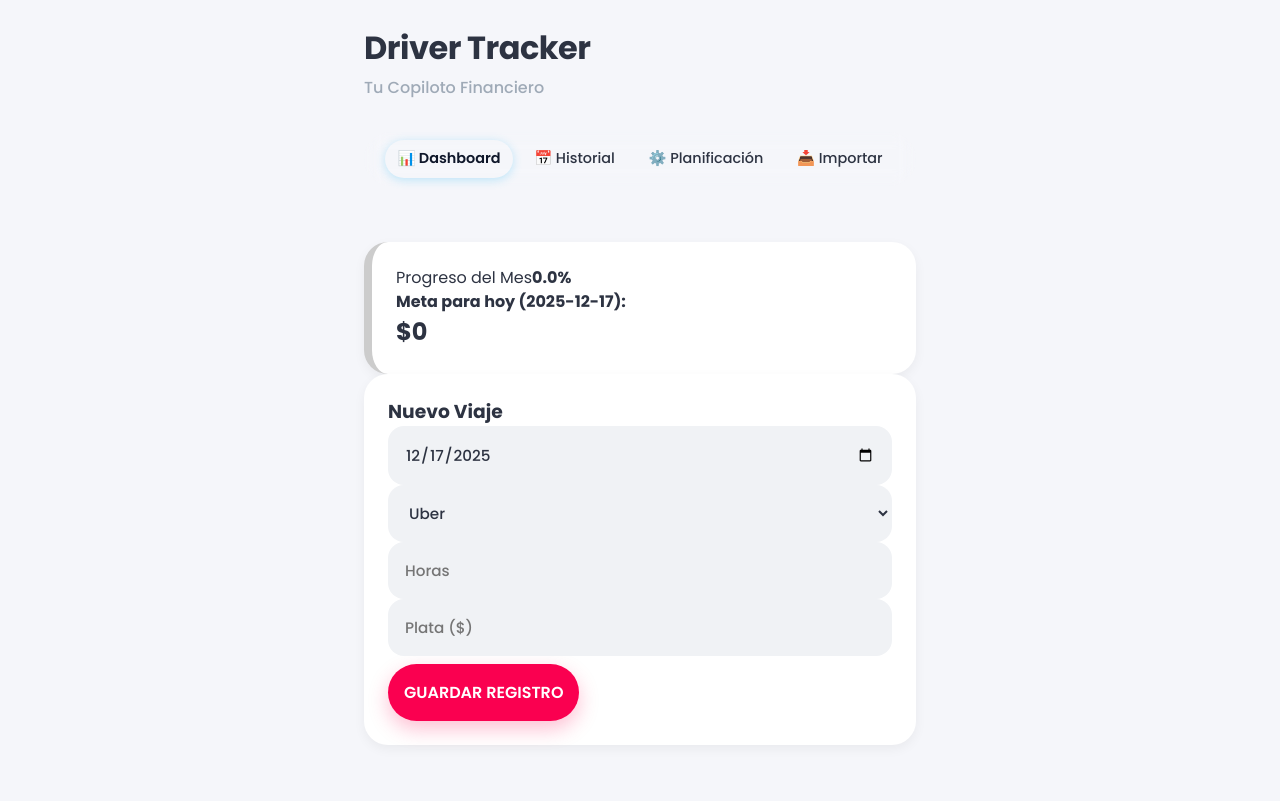
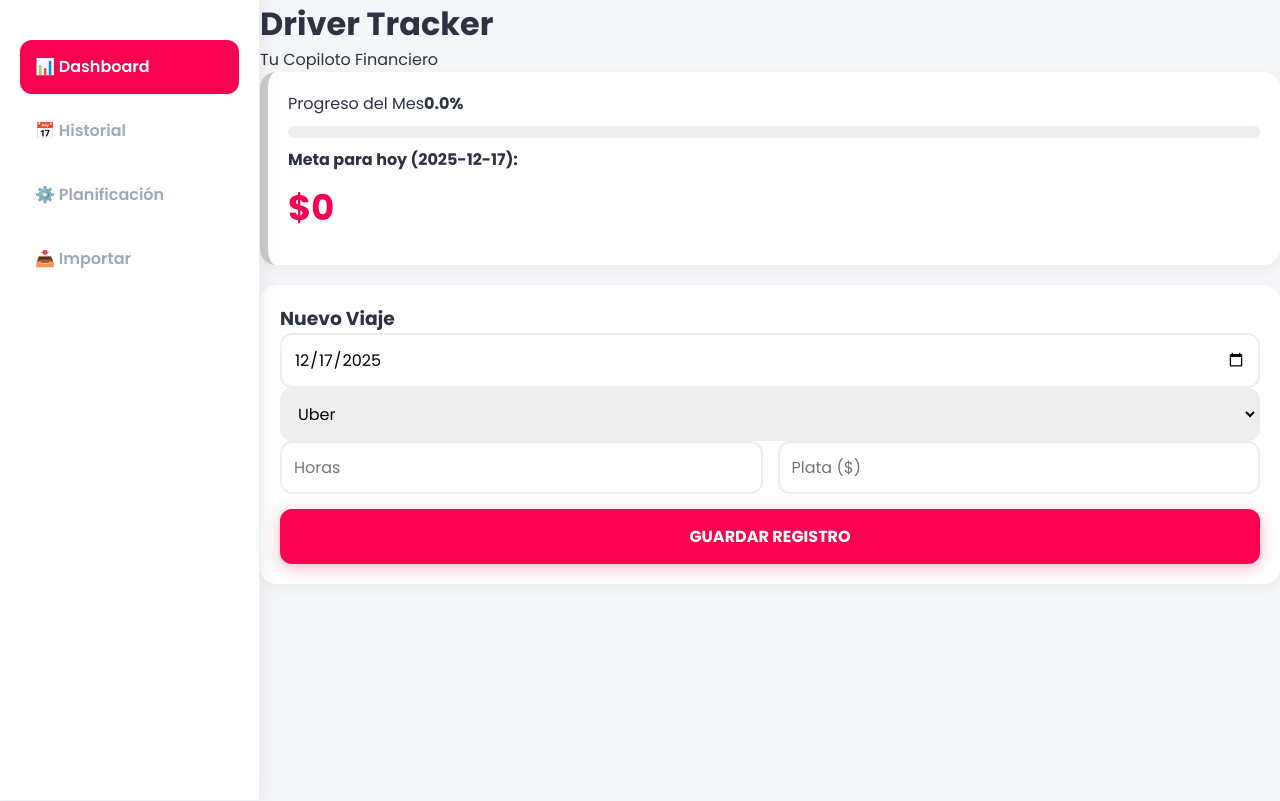
Before and after one commit to nico1745sanmiguel-cmd/driver-tracker, a React (Vite) app: page / in a window 1280 px wide. Built offline with nearby package versions, Linux system fonts and the light colour scheme; no server answers; the database is empty.

Commit message:
Agrego lógica de metas dinámicas y

```diff
--- a/src/App.css
+++ b/src/App.css
@@ -1,552 +1,196 @@
-#root {
-  max-width: 600px;
-  /* Mobile first feel */
-  margin: 0 auto;
-  padding: 1.5rem;
-  width: 100%;
+/* --- Identidad de Marca y Variables --- */
+:root {
+  --primary: #FA0050;
+  /* Rojo vibrante tipo Pedidos */
+  --primary-dark: #cc0041;
+  --bg-app: #F5F6FA;
+  --bg-card: #FFFFFF;
+  --text-main: #2d3342;
+  --text-muted: #9faab7;
+
+  /* Colores de Plataformas */
+  --uber: #000000;
+  --didi: #ff7d00;
+  --cabify: #6824d5;
+  --indriver: #1fba45;
+
+  /* Tokens de UI */
+  --radius-xl: 24px;
+  --radius-lg: 16px;
+  --radius-md: 12px;
+  --shadow-sm: 0 4px 12px rgba(0, 0, 0, 0.05);
+  --shadow-md: 0 8px 24px rgba(0, 0, 0, 0.08);
 }
 
-.container {
+/* --- Base --- */
+* {
+  box-sizing: border-box;
+  margin: 0;
+  padding: 0;
+}
+
+body {
+  background-color: var(--bg-app);
+  color: var(--text-main);
+  font-family: 'Poppins', sans-serif;
+  padding-bottom: 80px;
+  /* Espacio para la barra inferior en móvil */
+}
+
+/* --- Navegación Inferior (Mobile First) --- */
+.main-nav {
+  background-color: var(--bg-card);
+  border-top: 1px solid #eee;
+  position: fixed;
+  bottom: 0;
+  left: 0;
+  width: 100%;
+  display: flex;
+  justify-content: space-around;
+  padding: 12px 0;
+  z-index: 1000;
+  box-shadow: 0 -4px 20px rgba(0, 0, 0, 0.08);
+}
+
+.nav-item {
+  text-decoration: none;
+  color: var(--text-muted);
   display: flex;
   flex-direction: column;
-  gap: 1.5rem;
-  padding-bottom: 2rem;
+  align-items: center;
+  font-size: 0.7rem;
+  font-weight: 600;
+  transition: all 0.3s ease;
 }
 
-.header {
-  text-align: left;
-  margin-bottom: 0.5rem;
-}
-
-.header h1 {
-  font-size: 2rem;
-  font-weight: 700;
-  color: var(--text-main);
-  letter-spacing: -0.5px;
-}
-
-.subtitle {
-  color: var(--text-muted);
-  margin-top: 0.25rem;
-  font-weight: 500;
-}
-
-/* Grids */
-.stats-grid {
-  display: grid;
-  grid-template-columns: repeat(3, 1fr);
-  gap: 0.75rem;
-}
-
-.main-content {
-  display: flex;
-  flex-direction: column;
-  gap: 1.5rem;
-}
-
-/* Cards */
-.card {
-  padding: 1.5rem;
-  border-radius: var(--radius-xl);
-  background: var(--bg-card);
-  box-shadow: var(--shadow-sm);
-  border: none;
-  transition: transform 0.2s, box-shadow 0.2s;
-}
-
-.card:hover {
-  transform: translateY(-2px);
-  box-shadow: var(--shadow-md);
-}
-
-.stat-card {
-  padding: 1rem;
-  text-align: center;
-  display: flex;
-  flex-direction: column;
-  justify-content: center;
-  align-items: center;
-}
-
-.stat-card h3 {
-  font-size: 0.75rem;
-  color: var(--text-muted);
-  text-transform: uppercase;
-  letter-spacing: 0.5px;
-  margin-bottom: 0.25rem;
-}
-
-.stat-value {
-  font-size: 1.25rem;
-  font-weight: 700;
-  color: var(--text-main);
-}
-
-.text-accent {
+.nav-item.active {
   color: var(--primary);
 }
 
-/* Form Styles */
-.shift-form {
-  display: flex;
-  flex-direction: column;
-  gap: 1.25rem;
-  margin-top: 1rem;
+.nav-icon {
+  font-size: 1.5rem;
+  margin-bottom: 4px;
 }
 
-.form-group {
-  display: flex;
-  flex-direction: column;
-  gap: 0.5rem;
+/* --- Layout de Escritorio --- */
+@media (min-width: 768px) {
+  body {
+    padding-bottom: 0;
+    padding-left: 260px;
+    /* Espacio para sidebar */
+  }
+
+  .main-nav {
+    top: 0;
+    bottom: auto;
+    left: 0;
+    width: 260px;
+    height: 100vh;
+    flex-direction: column;
+    justify-content: flex-start;
+    padding: 40px 20px;
+    border-right: 1px solid #eee;
+    border-top: none;
+  }
+
+  .nav-item {
+    flex-direction: row;
+    padding: 15px;
+    font-size: 1rem;
+    border-radius: var(--radius-md);
+    margin-bottom: 10px;
+  }
+
+  .nav-item:hover {
+    background-color: #fff0f5;
+    color: var(--primary);
+  }
+
+  .nav-item.active {
+    background-color: var(--primary);
+    color: white;
+  }
+
+  .nav-icon {
+    margin-right: 15px;
+    margin-bottom: 0;
+  }
 }
 
-.form-row {
-  display: grid;
-  grid-template-columns: 1fr 1fr;
-  gap: 1rem;
+/* --- Componentes Globales (Cards, Progresos) --- */
+.card {
+  background: var(--bg-card);
+  border-radius: var(--radius-lg);
+  padding: 20px;
+  box-shadow: var(--shadow-sm);
+  margin-bottom: 20px;
 }
 
-label {
-  font-size: 0.85rem;
-  color: var(--text-main);
-  font-weight: 600;
+.progress-bar-bg {
+  background: #eee;
+  height: 12px;
+  border-radius: 10px;
+  overflow: hidden;
+  margin: 10px 0;
 }
 
-input,
-select {
-  padding: 1rem;
-  border-radius: var(--radius-lg);
-  background: #f0f2f5;
-  border: 1px solid transparent;
-  color: var(--text-main);
-  font-size: 0.95rem;
-  font-weight: 500;
-  transition: all 0.2s;
-  width: 100%;
-}
-
-input:focus,
-select:focus {
-  outline: none;
-  background: white;
-  border-color: var(--primary);
-  box-shadow: 0 0 0 4px rgba(250, 0, 80, 0.1);
+.progress-bar-fill {
+  background: var(--primary);
+  height: 100%;
+  transition: width 0.5s ease;
 }
 
 .btn-primary {
-  margin-top: 0.5rem;
-  padding: 1rem;
-  border-radius: var(--radius-pill);
-  background: var(--primary);
+  background-color: var(--primary);
   color: white;
-  font-weight: 600;
+  padding: 15px;
+  border-radius: var(--radius-md);
+  width: 100%;
+  font-weight: 700;
   font-size: 1rem;
-  box-shadow: var(--shadow-red);
-  transition: transform 0.2s;
-  display: flex;
-  justify-content: center;
-  align-items: center;
+  border: none;
+  box-shadow: 0 4px 15px rgba(250, 0, 80, 0.3);
 }
 
 .btn-primary:active {
   transform: scale(0.98);
 }
 
-/* List Styles */
-.shift-list {
-  margin-top: 1rem;
-  display: flex;
-  flex-direction: column;
-  gap: 0.75rem;
+/* --- Estilos del Dashboard --- */
+.today-amount {
+  font-size: 2.2rem;
+  color: var(--primary);
+  font-weight: 800;
+  margin: 10px 0;
 }
 
-/* Custom Scrollbar */
-.shift-list::-webkit-scrollbar {
-  width: 6px;
-}
-
-.shift-list::-webkit-scrollbar-track {
-  background: transparent;
-}
-
-.shift-list::-webkit-scrollbar-thumb {
-  background: var(--bg-secondary);
-  border-radius: 10px;
-}
-
-.shift-item {
-  display: flex;
-  justify-content: space-between;
-  align-items: center;
-  padding: 1rem;
-  background: var(--bg-card);
-  /* White */
-  border-radius: var(--radius-lg);
-  border: 1px solid rgba(0, 0, 0, 0.03);
-  box-shadow: 0 2px 8px rgba(0, 0, 0, 0.03);
-  transition: all 0.2s;
-}
-
-.shift-left,
-.shift-right {
-  display: flex;
-  align-items: center;
-  gap: 1rem;
-}
-
-.shift-info {
-  display: flex;
-  flex-direction: column;
-}
-
-.platform-tag {
-  font-weight: 700;
-  font-size: 0.8rem;
-  text-transform: uppercase;
-  letter-spacing: 0.5px;
-}
-
-.platform-tag.uber {
-  color: var(--uber);
-}
-
-.platform-tag.didi {
-  color: var(--didi);
-}
-
-.platform-tag.cabify {
-  color: var(--cabify);
-}
-
-.platform-tag.indriver {
-  color: var(--indriver);
-}
-
-.shift-date {
-  font-size: 0.8rem;
-  color: var(--text-muted);
-}
-
-.shift-stats {
-  text-align: right;
-  display: flex;
-  flex-direction: column;
-}
-
-.shift-hours {
-  font-size: 0.85rem;
-  color: var(--text-muted);
-}
-
-.shift-earnings {
-  font-weight: 700;
-  font-size: 1rem;
+.badge {
+  background: #fff0f5;
   color: var(--primary);
-}
-
-.empty-state {
-  text-align: center;
-  padding: 3rem;
-  color: var(--text-muted);
-  font-style: italic;
-  font-weight: 500;
-}
-
-/* Planner & Extra Styles */
-.form-section {
-  display: flex;
-  flex-direction: column;
-  gap: 1.5rem;
-}
-
-.platform-list {
-  display: flex;
-  flex-direction: column;
-  gap: 0.75rem;
-  margin-top: 1rem;
-}
-
-.platform-stat-item {
-  display: flex;
-  justify-content: space-between;
-  align-items: center;
-  padding: 1rem;
-  background: var(--bg-app);
-  border-radius: var(--radius-lg);
-}
-
-.platform-stat-details {
-  display: flex;
-  flex-direction: column;
-  align-items: flex-end;
-  font-weight: 600;
-  color: var(--text-main);
-}
-
-.platform-stat-details small {
-  font-weight: 500;
-  color: var(--text-muted);
-  font-size: 0.8rem;
-}
-
-.btn-delete {
-  background: #fee2e2;
-  color: #ef4444;
-  font-size: 1.25rem;
-  line-height: 1;
-  padding: 0;
-  border-radius: 50%;
-  width: 28px;
-  height: 28px;
-  display: flex;
-  align-items: center;
-  justify-content: center;
-  transition: all 0.2s;
-  opacity: 1;
-}
-
-/* Planner Styles */
-.planner-header {
-  display: flex;
-  justify-content: space-between;
-  align-items: center;
-  margin-bottom: 1rem;
-}
-
-.planner-title {
-  display: flex;
-  align-items: center;
-  gap: 1rem;
-}
-
-.budget-badge {
-  background: #fff;
-  color: var(--primary);
-  border: 1px solid rgba(250, 0, 80, 0.2);
-  padding: 0.25rem 0.75rem;
+  padding: 4px 12px;
   border-radius: var(--radius-pill);
   font-size: 0.8rem;
   font-weight: 700;
 }
 
-.btn-secondary {
-  background: var(--bg-app);
-  color: var(--text-main);
-  padding: 0.5rem 1rem;
-  border-radius: var(--radius-lg);
-  font-size: 0.85rem;
-  transition: all 0.2s;
-  font-weight: 500;
+.input-group {
+  display: grid;
+  grid-template-columns: 1fr 1fr;
+  gap: 15px;
+  margin-bottom: 15px;
 }
 
-.btn-secondary:hover {
-  background: #e2e4e9;
+input,
+select {
+  width: 100%;
+  padding: 12px;
+  border: 2px solid #eee;
+  border-radius: var(--radius-md);
+  font-family: inherit;
+  font-size: 1rem;
+  outline: none;
 }
 
-.day-selector {
-  display: flex;
-  gap: 0.5rem;
-  flex-wrap: wrap;
+input:focus {
+  border-color: var(--primary);
 }
-
-.day-btn {
-  width: 40px;
-  height: 40px;
-  border-radius: 50%;
-  border: 1px solid transparent;
-  background: var(--bg-app);
-  color: var(--text-muted);
-  font-weight: 600;
-  display: flex;
-  align-items: center;
-  justify-content: center;
-  transition: all 0.2s;
-  font-size: 0.85rem;
-}
-
-.day-btn:hover {
-  background: #e2e4e9;
-  color: var(--text-main);
-}
-
-.day-btn.active {
-  color: white;
-  border-color: transparent;
-  box-shadow: 0 4px 10px rgba(0, 0, 0, 0.1);
-}
-
-.day-btn.active.off {
-  background: var(--text-main);
-  /* Black for Off */
-}
-
-.day-btn.active.high {
-  background: var(--primary);
-  /* Red for High Demand */
-}
-
-.progress-bar-container {
-  height: 24px;
-  background: var(--bg-app);
-  border-radius: var(--radius-pill);
-  position: relative;
-  overflow: hidden;
-  margin-bottom: 1.5rem;
-}
-
-.progress-bar {
-  height: 100%;
-  background: linear-gradient(90deg, #ff4d79, var(--primary));
-  transition: width 0.5s ease-out;
-  border-radius: var(--radius-pill);
-}
-
-.progress-text {
-  position: absolute;
-  top: 50%;
-  left: 50%;
-  transform: translate(-50%, -50%);
-  font-size: 0.75rem;
-  font-weight: 700;
-  color: var(--text-main);
-  z-index: 2;
-}
-
-.goals-grid {
-  display: grid;
-  grid-template-columns: 1fr 1fr;
-  gap: 1rem;
-}
-
-.goal-item {
-  background: var(--bg-app);
-  padding: 1rem;
-  border-radius: var(--radius-lg);
-  text-align: center;
-  display: flex;
-  flex-direction: column;
-  gap: 0.25rem;
-}
-
-.goal-item.highlight {
-  background: #fff0f3;
-  /* Light Red tint */
-  border: 1px solid rgba(250, 0, 80, 0.1);
-}
-
-.goal-label {
-  font-size: 0.8rem;
-  color: var(--text-muted);
-  font-weight: 500;
-}
-
-.goal-value {
-  font-size: 1.25rem;
-  font-weight: 700;
-  color: var(--text-main);
-}
-
-.work-days-summary {
-  margin-top: 1rem;
-  text-align: center;
-  font-size: 0.85rem;
-  color: var(--text-muted);
-}
-
-.fade-in {
-  animation: fadeIn 0.3s ease-in;
-}
-
-@keyframes fadeIn {
-  from {
-    opacity: 0;
-    transform: translateY(-5px);
-  }
-
-  to {
-    opacity: 1;
-    transform: translateY(0);
-  }
-}
-
-/* Navigation Styles */
-.main-nav {
-  display: flex;
-  justify-content: center;
-  gap: 0.5rem; /* Reduced gap for mobile */
-  margin-bottom: 2rem;
-  background: var(--glass-bg);
-  padding: 0.5rem 0.25rem; /* Tighter padding */
-  border-radius: 50px;
-  border: 1px solid var(--glass-border);
-  backdrop-filter: blur(10px);
-  flex-wrap: wrap; /* safety wrap */
-}
-
-.nav-item {
-  text-decoration: none;
-  color: var(--text-secondary);
-  padding: 0.5rem 0.8rem; /* Smaller horizontal padding */
-  border-radius: 20px;
-  font-weight: 500;
-  transition: all 0.2s;
-  font-size: 0.9rem; /* Slightly smaller text */
-}
-
-/* Specific Mobile Optimization */
-@media (max-width: 480px) {
-  #root {
-    padding: 1rem 0.5rem;
-  }
-
-  .card {
-     padding: 1.5rem 1rem;
-  }
-
-  .main-nav {
-    position: fixed;
-    bottom: 20px;
-    left: 50%;
-    transform: translateX(-50%);
-    width: 90%;
-    z-index: 1000;
-    margin-bottom: 0;
-    box-shadow: 0 10px 40px rgba(0,0,0,0.5);
-    background: rgba(30, 41, 59, 0.95);
-  }
-
-  .content-wrapper {
-    padding-bottom: 80px; /* Space for fixed nav */
-  }
-
-  h1 {
-    font-size: 2rem;
-  }
-
-  .stats-grid {
-    grid-template-columns: 1fr 1fr; /* 2 cols even on mobile if possible, or 1 */
-  }
-}
-
-@media (max-width: 360px) {
-  .stats-grid {
-     grid-template-columns: 1fr;
-  }
-}
-
-.nav-item:hover {
-  color: white;
-  background: rgba(255, 255, 255, 0.05);
-}
-
-.nav-item.active {
-  background: var(--accent-primary);
-  color: #0f172a;
-  font-weight: 600;
-  box-shadow: 0 2px 10px rgba(56, 189, 248, 0.3);
-}
-
-.btn-delete:hover {
-  background: rgba(239, 68, 68, 0.2);
-  color: #ef4444;
-}
```
